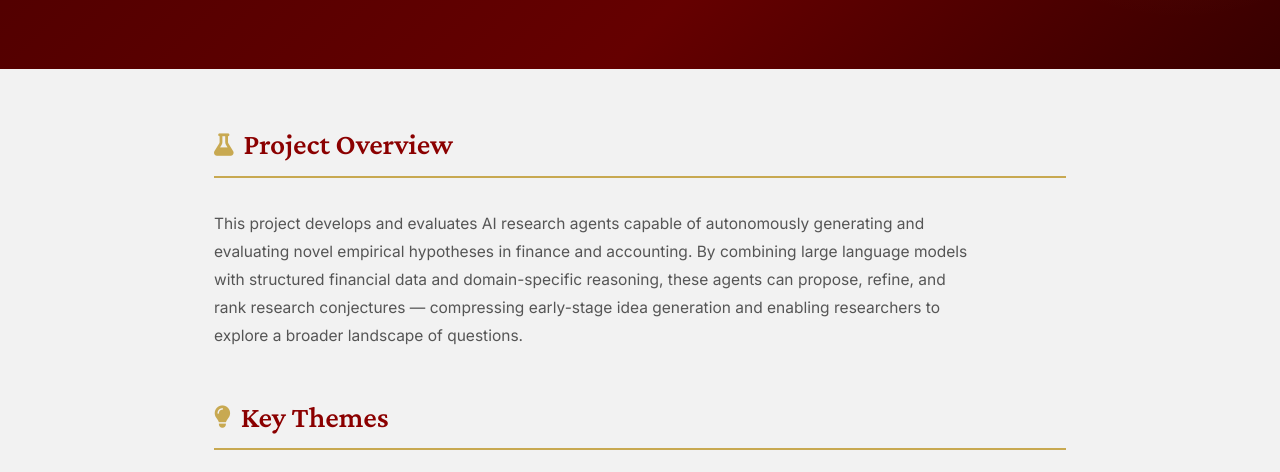
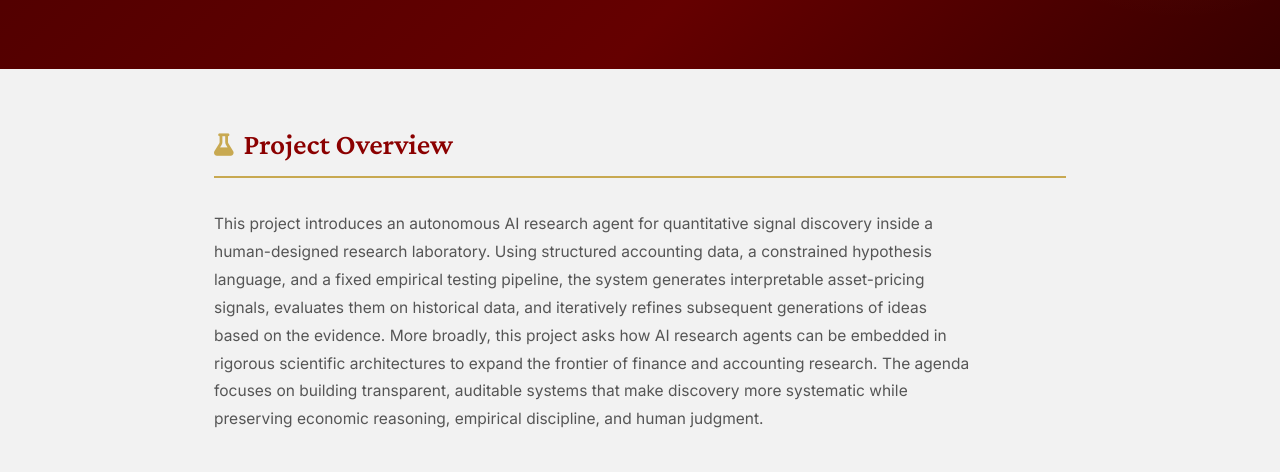
Before and after one commit to MiaoLiuBoston/MiaoLiuBoston.github.io, a website: page finagentlab.html in a window 1280 px wide. Shown: the part 328-800 px from the top of the page. Drawn offline with nearby package versions, Linux system fonts and the light colour scheme.

Commit message:
Update FinAgentLab project overview text
Co-Authored-By: Claude Sonnet 4.6 <noreply@anthropic.com>

```diff
--- a/finagentlab.html
+++ b/finagentlab.html
@@ -56,11 +56,15 @@
         <div style="margin-bottom: 48px;">
           <h2 class="section-title"><i class="fa-solid fa-flask"></i> Project Overview</h2>
           <p style="font-size: 0.97rem; color: var(--text-muted); line-height: 1.8; max-width: 760px;">
-            This project develops and evaluates AI research agents capable of autonomously generating
-            and evaluating novel empirical hypotheses in finance and accounting. By combining large
-            language models with structured financial data and domain-specific reasoning, these agents
-            can propose, refine, and rank research conjectures — compressing early-stage idea generation
-            and enabling researchers to explore a broader landscape of questions.
+            This project introduces an autonomous AI research agent for quantitative signal discovery
+            inside a human-designed research laboratory. Using structured accounting data, a constrained
+            hypothesis language, and a fixed empirical testing pipeline, the system generates interpretable
+            asset-pricing signals, evaluates them on historical data, and iteratively refines subsequent
+            generations of ideas based on the evidence. More broadly, this project asks how AI research
+            agents can be embedded in rigorous scientific architectures to expand the frontier of finance
+            and accounting research. The agenda focuses on building transparent, auditable systems that
+            make discovery more systematic while preserving economic reasoning, empirical discipline,
+            and human judgment.
           </p>
         </div>
 
```
